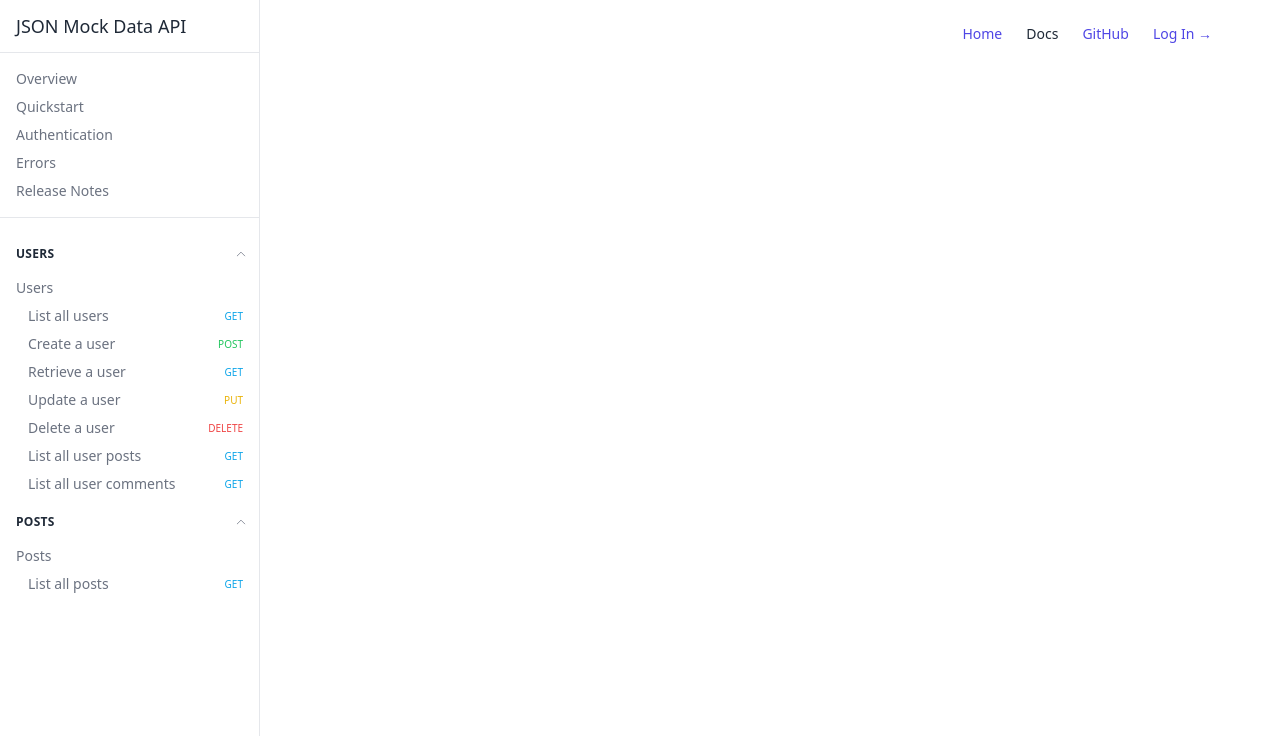
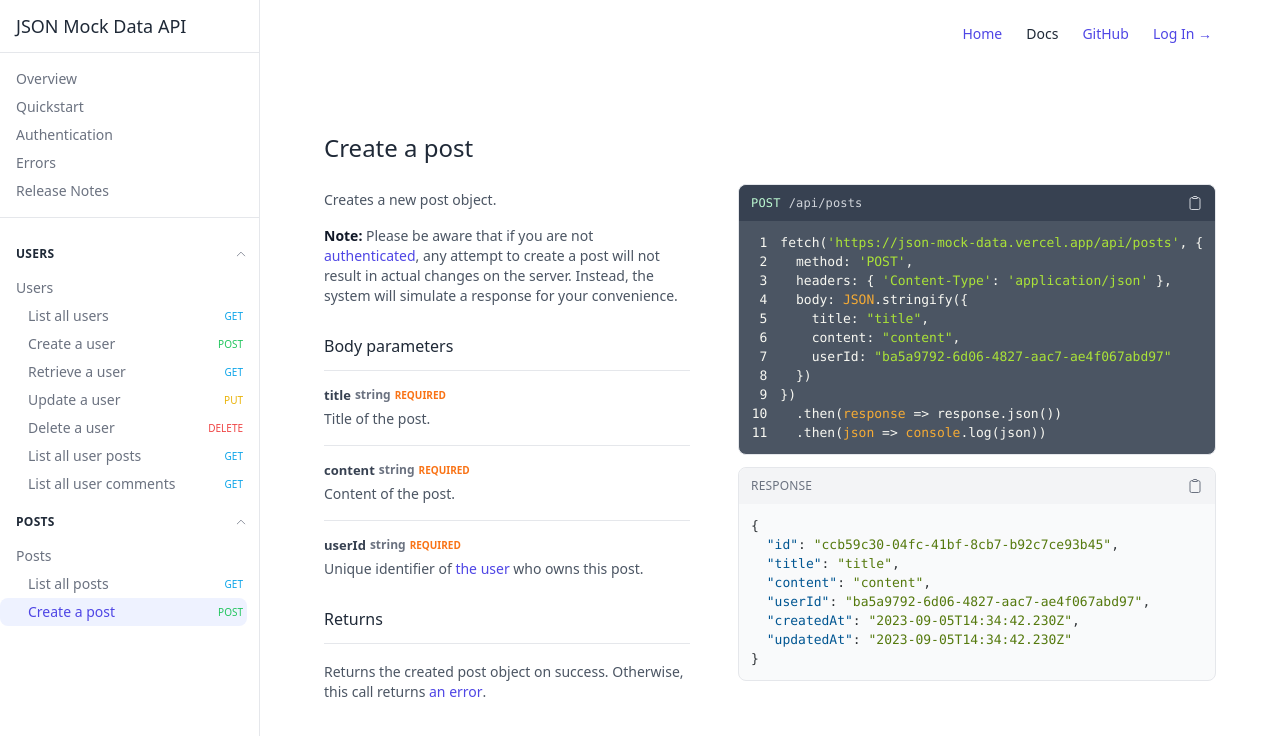
Before and after one commit to PrVille/json-mock-data-api, a React (Vite) app in the folder frontend/: page /docs/posts/create in a window 1280 px wide. Shown: the top 736 px of the page. Built offline with nearby package versions, Linux system fonts and the light colour scheme.

Commit message:
list posts page, create post page

```diff
--- /dev/null
+++ b/frontend/src/pages/Posts/CreatePost.tsx
@@ -0,0 +1,144 @@
+import { Link } from "react-router-dom"
+import Content from "../../components/Content"
+import ExampleResponse from "../../components/ExampleResponse"
+import Page from "../../components/Page"
+import { Method } from "../../typings/enums"
+
+const exampleCodeBlock = `fetch('https://json-mock-data.vercel.app/api/posts', {
+  method: 'POST',
+  headers: { 'Content-Type': 'application/json' },
+  body: JSON.stringify({
+    title: "title",
+    content: "content",
+    userId: "ba5a9792-6d06-4827-aac7-ae4f067abd97"
+  })
+})
+  .then(response => response.json())
+  .then(json => console.log(json))`
+
+const exampleResponse = {
+  id: "ccb59c30-04fc-41bf-8cb7-b92c7ce93b45",
+  title: "title",
+  content: "content",
+  userId: "ba5a9792-6d06-4827-aac7-ae4f067abd97",
+  createdAt: "2023-09-05T14:34:42.230Z",
+  updatedAt: "2023-09-05T14:34:42.230Z",
+}
+
+const CreatePost = () => {
+  return (
+    <Page>
+      <Page.Section>
+        <Page.Section.Title>Create a post</Page.Section.Title>
+
+        <Page.Section.Body>
+          <Page.Section.Content>
+            <Content.Subtitle>Creates a new post object.</Content.Subtitle>
+            <Content.Subtitle>
+              <span className="font-bold text-gray-900">Note:</span> Please be
+              aware that if you are not{" "}
+              <Link
+                to="/docs/authentication"
+                className="font-medium text-indigo-600 hover:text-gray-800 transition-all"
+              >
+                authenticated
+              </Link>
+              , any attempt to create a post will not result in actual changes
+              on the server. Instead, the system will simulate a response for
+              your convenience.
+            </Content.Subtitle>
+
+            <Content.Parameters>
+              <Content.Parameters.Title>
+                Body parameters
+              </Content.Parameters.Title>
+              <Content.Parameters.List>
+                <Content.Parameters.ListItem>
+                  <Content.Parameters.ListItemLabel
+                    name="title"
+                    type="string"
+                    required
+                  />
+                  <Content.Parameters.ListItemDescription>
+                    Title of the post.
+                  </Content.Parameters.ListItemDescription>
+                </Content.Parameters.ListItem>
+
+                <Content.Parameters.ListItem>
+                  <Content.Parameters.ListItemLabel
+                    name="content"
+                    type="string"
+                    required
+                  />
+                  <Content.Parameters.ListItemDescription>
+                    Content of the post.
+                  </Content.Parameters.ListItemDescription>
+                </Content.Parameters.ListItem>
+
+                <Content.Parameters.ListItem>
+                  <Content.Parameters.ListItemLabel
+                    name="userId"
+                    type="string"
+                    required
+                  />
+                  <Content.Parameters.ListItemDescription>
+                    Unique identifier of{" "}
+                    <Link
+                      to="/docs/users"
+                      className="font-medium text-indigo-600 hover:text-gray-800 transition-all"
+                    >
+                      the user
+                    </Link>{" "}
+                    who owns this post.
+                  </Content.Parameters.ListItemDescription>
+                </Content.Parameters.ListItem>
+              </Content.Parameters.List>
+            </Content.Parameters>
+
+            <Content.Parameters>
+              <Content.Parameters.Title>Returns</Content.Parameters.Title>
+              <div className="py-3">
+                <Content.Parameters.ListItemDescription>
+                  Returns the created post object on success. Otherwise, this
+                  call returns{" "}
+                  <Link
+                    to="/docs/errors"
+                    className="font-medium text-indigo-600 hover:text-gray-800 transition-all"
+                  >
+                    an error
+                  </Link>
+                  .
+                </Content.Parameters.ListItemDescription>
+              </div>
+            </Content.Parameters>
+          </Page.Section.Content>
+
+          <Page.Section.Examples>
+            <ExampleResponse darkMode>
+              <ExampleResponse.TopBar darkMode>
+                <ExampleResponse.TopBar.EndpointTitle
+                  method={Method.post}
+                  endpoint={"/api/posts"}
+                />
+                <ExampleResponse.TopBar.CopyButton darkMode />
+              </ExampleResponse.TopBar>
+              <ExampleResponse.Javascript codeBlock={exampleCodeBlock} />
+            </ExampleResponse>
+
+            <ExampleResponse>
+              <ExampleResponse.TopBar>
+                <ExampleResponse.TopBar.Title>
+                  Response
+                </ExampleResponse.TopBar.Title>
+                <ExampleResponse.TopBar.CopyButton />
+              </ExampleResponse.TopBar>
+              <ExampleResponse.Json object={exampleResponse} />
+            </ExampleResponse>
+          </Page.Section.Examples>
+        </Page.Section.Body>
+      </Page.Section>
+    </Page>
+  )
+}
+
+export default CreatePost
--- a/frontend/src/pages/Posts/ListPosts.tsx
+++ b/frontend/src/pages/Posts/ListPosts.tsx
@@ -157,7 +157,7 @@ const ListPosts = () => {
               <ExampleResponse.TopBar darkMode>
                 <ExampleResponse.TopBar.EndpointTitle
                   method={Method.get}
-                  endpoint={"/api/users"}
+                  endpoint={"/api/posts"}
                 />
                 <ExampleResponse.TopBar.CopyButton darkMode />
               </ExampleResponse.TopBar>
--- a/frontend/src/routes.ts
+++ b/frontend/src/routes.ts
@@ -14,6 +14,7 @@ import ListUserPosts from "./pages/Users/ListUserPosts"
 import UpdateUser from "./pages/Users/UpdateUser"
 import Users from "./pages/Users/Users"
 import { Method } from "./typings/enums"
+import CreatePost from "./pages/Posts/CreatePost"
 
 const routes = {
   general: [
@@ -98,13 +99,18 @@ const routes = {
       path: "posts",
       name: "Posts",
       component: Posts,
-
       routes: [
         {
           path: "list",
           name: "List all posts",
           method: Method.get,
           component: ListPosts,
+        },
+        {
+          path: "create",
+          name: "Create a post",
+          method: Method.post,
+          component: CreatePost,
         },
       ],
     },
```
